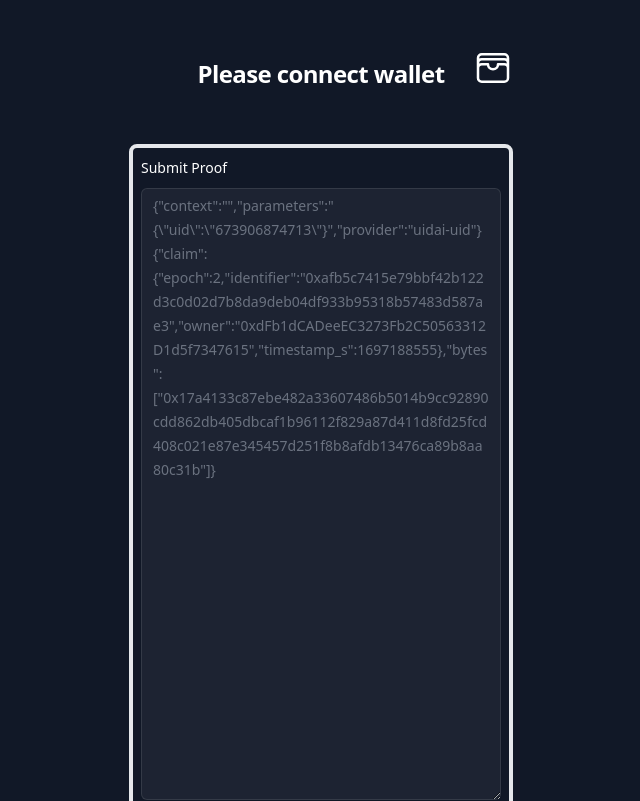
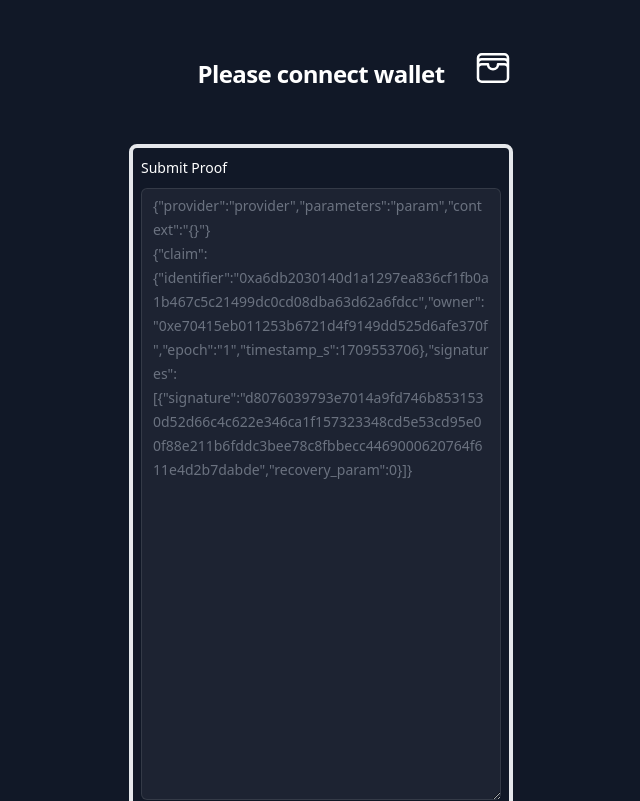
Before and after one commit to breavedev/Reclaim-Cosmwasm, a React (Create React App) app in the folder frontend/: page / in a window 1280 px wide. Shown: the top 801 px of the page, without its empty margins (319-959 px from the left). Built offline with nearby package versions, Linux system fonts and the light colour scheme.

Commit message:
update frontend metadata

```diff
--- a/frontend/src/App.js
+++ b/frontend/src/App.js
@@ -8,21 +8,22 @@
     <div className="App">
       <ProofForm
         claimInfo={{
-          "context": "",
-          "parameters": "{\"uid\":\"673906874713\"}",
-          "provider": "uidai-uid"
-        }}
+          "provider": "provider",
+          "parameters": "param",
+          "context": "{}",
+      }}
         signedClaim={{
           "claim": {
-            "epoch": 2,
-            "identifier": "0xafb5c7415e79bbf42b122d3c0d02d7b8da9deb04df933b95318b57483d587ae3",
-            "owner": "0xdFb1dCADeeEC3273Fb2C50563312D1d5f7347615",
-            "timestamp_s": 1697188555
+              "identifier": "0xa6db2030140d1a1297ea836cf1fb0a1b467c5c21499dc0cd08dba63d62a6fdcc",
+              "owner": "0xe70415eb011253b6721d4f9149dd525d6afe370f",
+              "epoch": "1",
+              "timestamp_s": 1709553706
           },
-          "bytes": [
-            "0x17a4133c87ebe482a33607486b5014b9cc92890cdd862db405dbcaf1b96112f829a87d411d8fd25fcd408c021e87e345457d251f8b8afdb13476ca89b8aa80c31b"
-          ]
-        }}
+          "signatures": [{
+            signature: "d8076039793e7014a9fd746b8531530d52d66c4c622e346ca1f157323348cd5e53cd95e00f88e211b6fddc3bee78c8fbbecc4469000620764f611e4d2b7dabde",
+            recovery_param: 0,
+        }],
+      }}
       />
     </div>
   );
--- a/frontend/src/secretJs/SecretjsFunctions.js
+++ b/frontend/src/secretJs/SecretjsFunctions.js
@@ -3,8 +3,8 @@
 import { SecretjsContext } from "./SecretjsContext";
 
 let contractCodeHash =
-  "21126865630e9a582049fb9286e8fcf7f9363b61ff92f6bcb369a392d6d89094";
-let contractAddress = "secret1ffjsywxtdwfjr634dmx8jz3yjqzf26fnsccqtj";
+  "034fc6bf3aa07e55599342780bd4d9c9937895cd6ae2162ceb8bf08a2602a549";
+let contractAddress = "secret1254zq70vgmjd8scc6cw8svf4spnfvvpqwpksfe";
 
 const SecretjsFunctions = () => {
   const { secretjs, secretAddress } = useContext(SecretjsContext);
```
Also changed, not shown: 1 other file (tests, documents, lock files or other folders).
